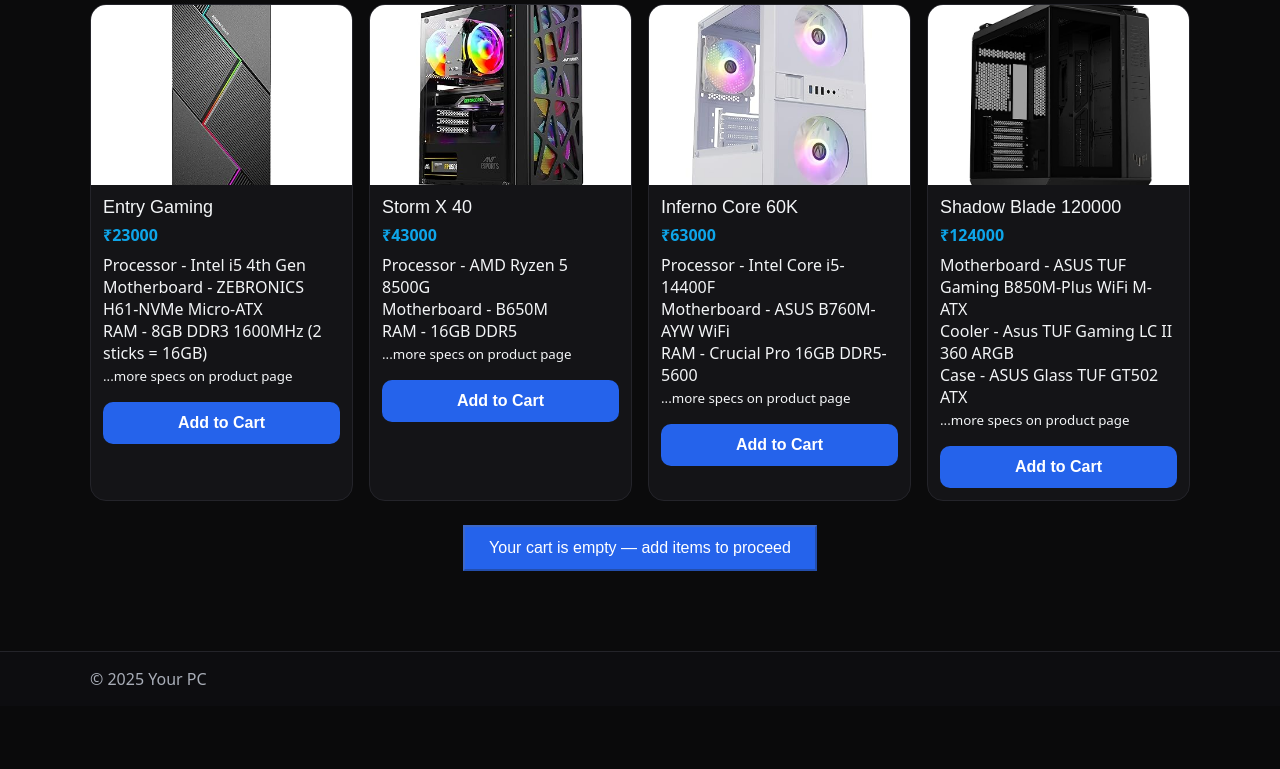
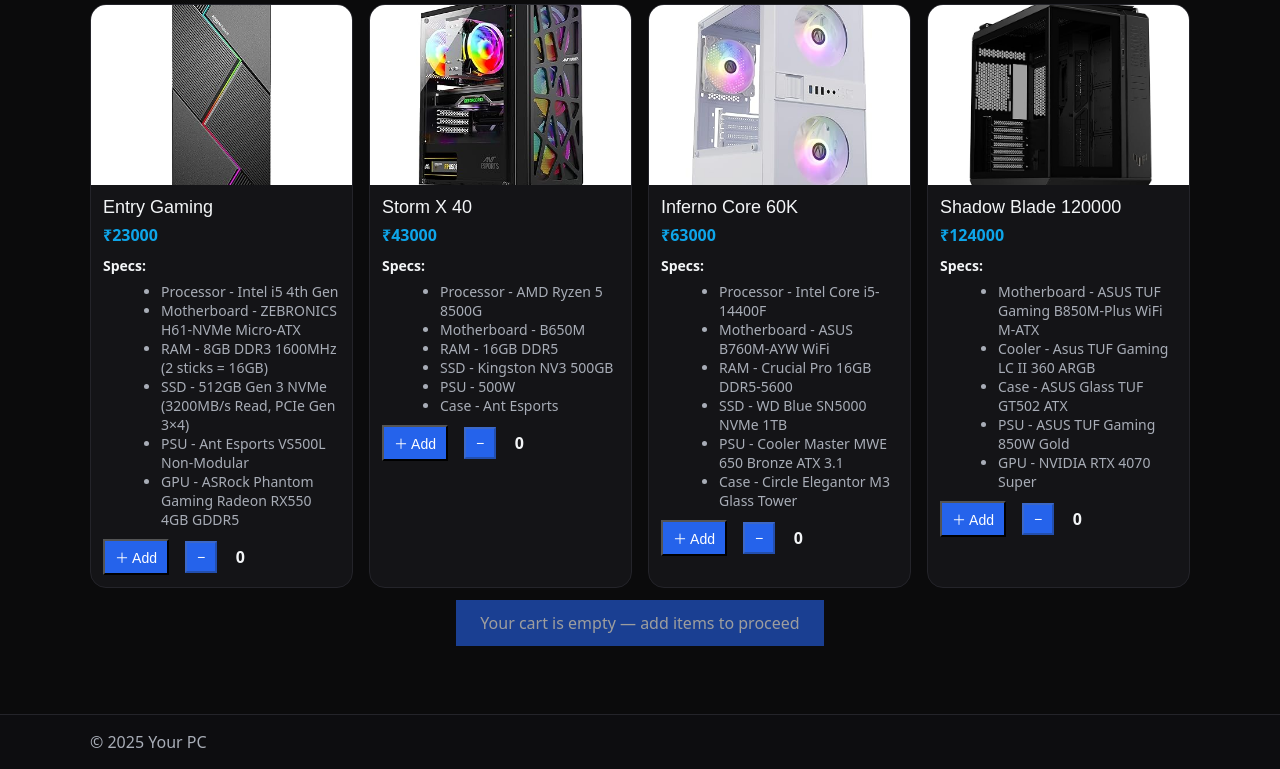
Before and after one commit to Aayush712893/PCstore, a Flask app: page /store in a window 1280 px wide. Shown: the part 178-947 px from the top of the page. Before the commit the page ends 863 px from the top, so only its background shows below. Run offline with Flask 3, Linux system fonts and the light colour scheme; parts of the project's set-up code (start-up, migrations or seed data) failed here and were passed over.

Commit message:
Update store page: full specs, live cart total and proceed button

```diff
--- a/app.py
+++ b/app.py
@@ -220,6 +220,19 @@
 def inject_admin_email():
     return {"admin_email": ADMIN_EMAIL}
 
+@app.context_processor
+def inject_cart_info():
+    cart = session.get("cart", [])
+    counts = {}
+    for it in cart:
+        counts[it["id"]] = counts.get(it["id"], 0) + 1
+    cart_total = sum(item["price"] for item in cart)
+    return {
+        "cart_count": len(cart),
+        "cart_total": cart_total,
+        "cart_counts": counts,
+        "cart_items": cart
+    }
 # ---------- Sample Data ----------
 prebuilds = [
     {
@@ -330,33 +343,44 @@
     return render_template("store.html", prebuilds=prebuilds)
 
 # Replace your existing add_to_cart route with this one
-@app.route("/add_to_cart/<int:pc_id>", methods=["POST"])
+@app.route("/api/add_to_cart/<int:pc_id>", methods=["POST"])
 @login_required
-def add_to_cart(pc_id):
-    # ensure cart exists
+def api_add_to_cart(pc_id):
     cart = session.get("cart", [])
-    # find the pc by id and append a lightweight item (id, name, price)
-    for pc in prebuilds:
-        if pc["id"] == pc_id:
-            cart.append({"id": pc["id"], "name": pc["name"], "price": pc["price"]})
-            break
+    pc = next((p for p in prebuilds if p["id"] == pc_id), None)
+    if not pc:
+        return {"ok": False, "error": "product_not_found"}, 404
+    cart.append({"id": pc["id"], "name": pc["name"], "price": pc["price"], "specs": pc.get("specs", [])})
     session["cart"] = cart
-    # Redirect back to store so user can continue shopping
-    return redirect(url_for("store"))
+    counts = {}
+    for it in cart:
+        counts[it["id"]] = counts.get(it["id"], 0) + 1
+    cart_total = sum(item["price"] for item in cart)
+    return {"ok": True, "cart_count": len(cart), "counts": counts, "cart_total": cart_total}
 
-@app.context_processor
-def inject_cart_info():
-    cart = session.get("cart", [])
-    return {"cart_count": len(cart), "cart_total": sum(item["price"] for item in cart)}
-
-@app.route("/remove_from_cart/<int:index>", methods=["POST"])
+@app.route("/remove_from_cart/<int:index>", methods=["POST", "GET"])
 @login_required
 def remove_from_cart(index):
     cart = session.get("cart", [])
     if 0 <= index < len(cart):
         cart.pop(index)
+        session["cart"] = cart
+    return redirect(url_for("cart"))
+
+@app.route("/api/remove_one_from_cart/<int:pc_id>", methods=["POST"])
+@login_required
+def api_remove_one_from_cart(pc_id):
+    cart = session.get("cart", [])
+    idx = next((i for i, it in enumerate(cart) if it["id"] == pc_id), None)
+    if idx is None:
+        return {"ok": False, "error": "item_not_in_cart"}, 404
+    cart.pop(idx)
     session["cart"] = cart
-    return redirect(url_for("cart"))
+    counts = {}
+    for it in cart:
+        counts[it["id"]] = counts.get(it["id"], 0) + 1
+    cart_total = sum(item["price"] for item in cart)
+    return {"ok": True, "cart_count": len(cart), "counts": counts, "cart_total": cart_total}
 
 @app.route("/shipping", methods=["GET", "POST"])
 @login_required
@@ -378,15 +402,6 @@
             return redirect(url_for("checkout"))
 
     return render_template("shipping.html", error=error)
-
-@app.route("/remove_from_cart/<int:index>")
-@login_required
-def remove_from_cart(index):
-    cart = session.get("cart", [])
-    if 0 <= index < len(cart):
-        cart.pop(index)
-    session["cart"] = cart
-    return redirect(url_for("cart"))
 
 @app.route("/cart")
 @login_required
--- a/templates/store.html
+++ b/templates/store.html
@@ -5,49 +5,128 @@
 <h2 style="text-align:center; margin-bottom:12px;">Prebuilt PCs</h2>
 
 <!-- Cart summary at top -->
-<div style="display:flex; justify-content:space-between; align-items:center; margin-bottom:12px;">
+<div style="display:flex; justify-content:space-between; align-items:center; margin-bottom:12px; gap:12px; flex-wrap:wrap;">
   <div>
-    <strong>Items in cart:</strong> {{ cart_count }}
+    <strong>Items in cart:</strong> <span class="cart-count-badge">{{ cart_count }}</span>
   </div>
   <div>
-    <strong>Total:</strong> ₹{{ cart_total }}
+    <strong>Total:</strong> ₹<span id="cart-total">{{ cart_total }}</span>
   </div>
 </div>
 
 <div class="prebuild-grid">
   {% for pc in prebuilds %}
-  <div class="card">
+  <div class="card" data-pc-id="{{ pc.id }}">
     <img src="{{ url_for('static', filename=pc.image) }}" alt="{{ pc.name }}">
     <div class="card-body">
       <div class="card-title">{{ pc.name }}</div>
       <div class="card-price">₹{{ pc.price }}</div>
-      <p style="margin:8px 0; color:var(--muted); font-size:14px;">
-        {% for s in pc.specs[:3] %}
-          <div>{{ s }}</div>
-        {% endfor %}
-        <small>...more specs on product page</small>
-      </p>
 
-      <!-- Add to cart form (POST) -->
-      <form method="POST" action="{{ url_for('add_to_cart', pc_id=pc.id) }}">
-        <button type="submit" class="btn" style="width:100%;">Add to Cart</button>
-      </form>
+      <!-- SHOW FULL SPECS (no "...more specs" placeholder) -->
+      <div style="margin:8px 0;">
+        <strong style="font-size:14px;">Specs:</strong>
+        <ul style="margin:6px 0 0 18px; color:var(--muted); font-size:14px;">
+          {% for s in pc.specs %}
+            <li>{{ s }}</li>
+          {% endfor %}
+        </ul>
+      </div>
+
+      <!-- Add/remove buttons & count -->
+      <div style="display:flex; gap:8px; align-items:center; margin-top:10px;">
+        <button class="btn small add-btn" data-pc-id="{{ pc.id }}">＋ Add</button>
+
+        <div style="display:flex; align-items:center; gap:6px; margin-left:8px;">
+          <button class="btn small remove-one-btn" data-pc-id="{{ pc.id }}" {% if (cart_counts.get(pc.id) or 0) == 0 %}disabled{% endif %}>−</button>
+          <div class="card-count" style="min-width:34px; text-align:center; font-weight:700;">{{ cart_counts.get(pc.id) or 0 }}</div>
+        </div>
+      </div>
+
     </div>
   </div>
   {% endfor %}
 </div>
 
-<!-- Proceed button fixed at bottom of store page -->
+<!-- Proceed button at bottom of store page -->
 <div style="margin-top:24px; text-align:center;">
-  {% if cart_count > 0 %}
-    <a href="{{ url_for('shipping') }}" class="btn" style="padding:12px 24px; font-size:16px;">
-      Proceed to Checkout ({{ cart_count }} item{% if cart_count > 1 %}s{% endif %})
-    </a>
-  {% else %}
-    <button class="btn" style="padding:12px 24px; font-size:16px;" disabled>
-      Your cart is empty — add items to proceed
-    </button>
-  {% endif %}
+  <a id="proceed-btn" href="{% if cart_count > 0 %}{{ url_for('shipping') }}{% else %}#{% endif %}" class="btn" style="padding:12px 24px; font-size:16px; {% if cart_count == 0 %}opacity:.6; pointer-events:none;{% endif %}">
+    <span id="proceed-text">{% if cart_count > 0 %}Proceed to Checkout ({{ cart_count }} item{% if cart_count > 1 %}s{% endif %}){% else %}Your cart is empty — add items to proceed{% endif %}</span>
+  </a>
 </div>
 
+<script>
+async function postJson(url) {
+  const resp = await fetch(url, {
+    method: "POST",
+    headers: { "Accept": "application/json" },
+    credentials: "same-origin"
+  });
+  return resp.json();
+}
+
+function updateUI(counts, totalCount, cartTotal) {
+  // update header count badge(s)
+  document.querySelectorAll('.cart-count-badge').forEach(el => el.textContent = totalCount);
+
+  // update global cart total
+  const totalEl = document.getElementById('cart-total');
+  if (totalEl) totalEl.textContent = cartTotal ?? "0";
+
+  // update per-card counts and remove buttons
+  document.querySelectorAll('.card').forEach(card => {
+    const id = Number(card.dataset.pcId);
+    const count = counts[id] || 0;
+    const numElt = card.querySelector('.card-count');
+    if (numElt) numElt.textContent = count;
+    const removeBtn = card.querySelector('.remove-one-btn');
+    if (removeBtn) removeBtn.disabled = count === 0;
+  });
+
+  // update proceed button text/enable
+  const proceedBtn = document.getElementById('proceed-btn');
+  const proceedText = document.getElementById('proceed-text');
+  if (totalCount > 0) {
+    proceedBtn.href = "{{ url_for('shipping') }}";
+    proceedBtn.style.pointerEvents = "";
+    proceedBtn.style.opacity = "1";
+    proceedText.textContent = `Proceed to Checkout (${totalCount} item${totalCount>1 ? 's' : ''})`;
+  } else {
+    proceedBtn.href = "#";
+    proceedBtn.style.pointerEvents = "none";
+    proceedBtn.style.opacity = ".6";
+    proceedText.textContent = "Your cart is empty — add items to proceed";
+  }
+}
+
+document.addEventListener('DOMContentLoaded', function() {
+  document.querySelectorAll('.add-btn').forEach(btn => {
+    btn.addEventListener('click', async function() {
+      const id = btn.dataset.pcId;
+      btn.disabled = true;
+      const data = await postJson(`/api/add_to_cart/${id}`);
+      btn.disabled = false;
+      if (data && data.ok) {
+        updateUI(data.counts || {}, data.cart_count || 0, data.cart_total || 0);
+      } else {
+        alert("Could not add item to cart. Are you logged in?");
+      }
+    });
+  });
+
+  document.querySelectorAll('.remove-one-btn').forEach(btn => {
+    btn.addEventListener('click', async function() {
+      const id = btn.dataset.pcId;
+      btn.disabled = true;
+      const data = await postJson(`/api/remove_one_from_cart/${id}`);
+      btn.disabled = false;
+      if (data && data.ok) {
+        updateUI(data.counts || {}, data.cart_count || 0, data.cart_total || 0);
+      } else {
+        alert("Could not remove item.");
+      }
+    });
+  });
+});
+</script>
+
 {% endblock %}
```
Also changed, not shown: pcstore.db.
